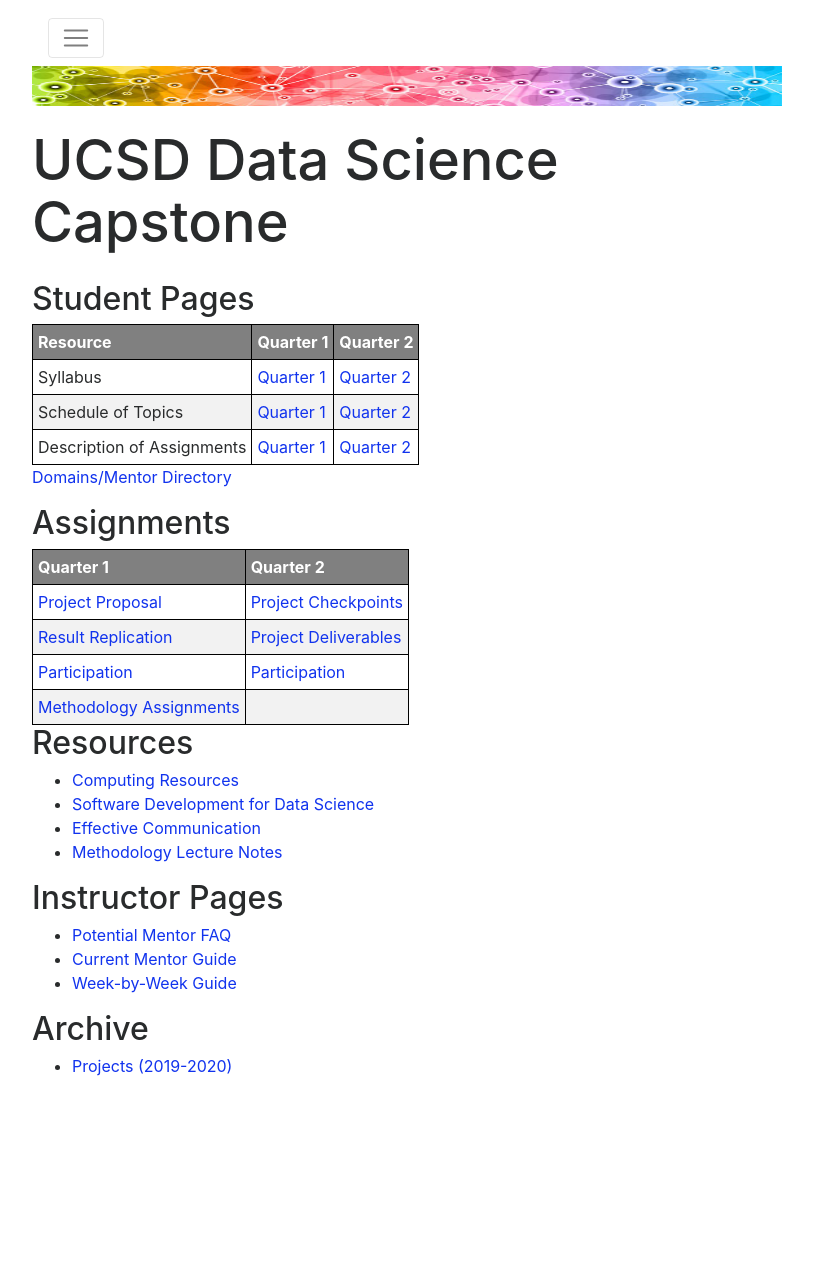
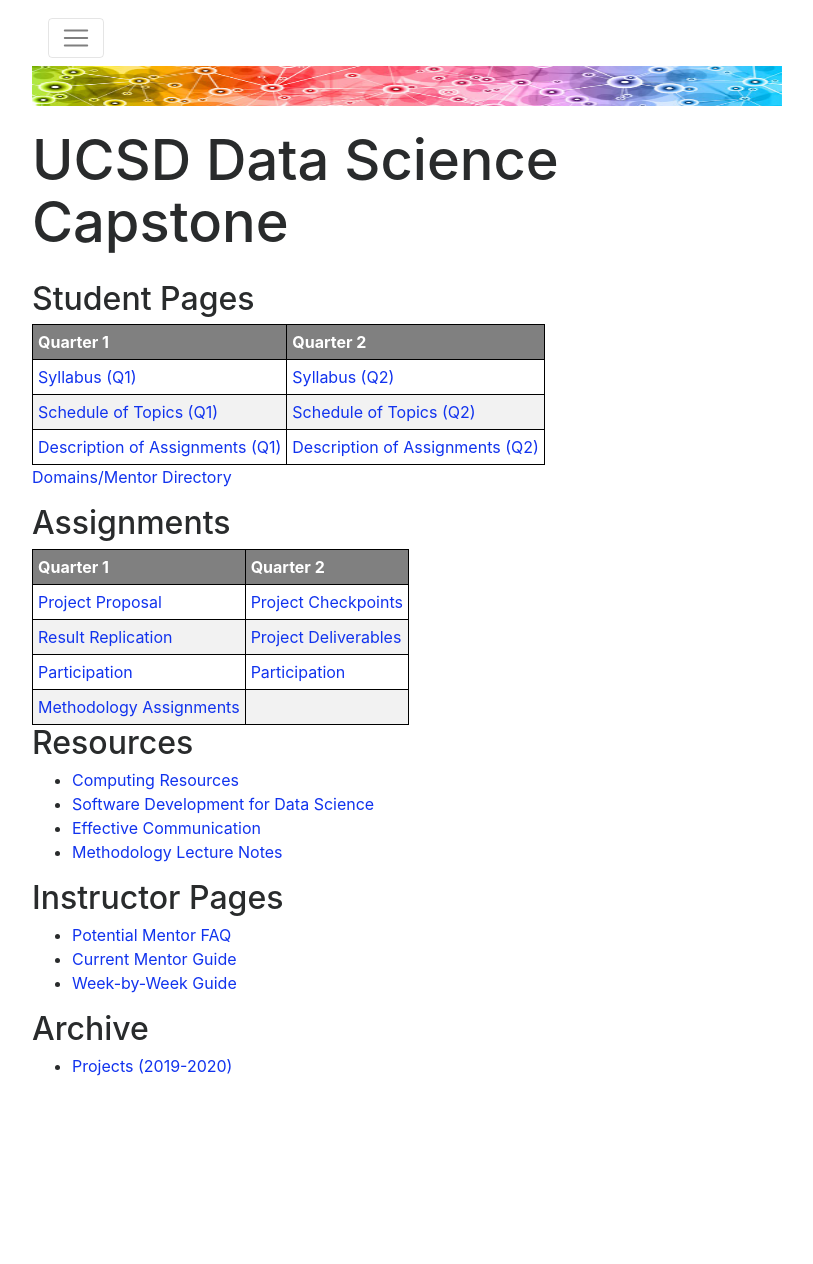
Before and after one commit to DSC-Capstone/dsc-capstone.github.io, a Jekyll site: the page built from index.md, in a window 1280 px wide. Shown: the whole page, without its empty margins (233-1046 px from the left). Built offline with Jekyll 4.4.1, drawn with Linux system fonts in a browser that asks for light colours; nearby versions of some CDN libraries.

Commit message:
change table format on front page

```diff
--- a/index.md
+++ b/index.md
@@ -7,11 +7,11 @@ permalink: /
 
 ## Student Pages
 
-|Resource|Quarter 1|Quarter 2|
-|---|---|---|
-|Syllabus|[Quarter 1](/student/quarter-1-syllabus)|[Quarter 2](/student/quarter-2-syllabus)|
-|Schedule of Topics|[Quarter 1](/student/quarter-1-schedule)|[Quarter 2](/student/quarter-2-schedule)|
-|Description of Assignments|[Quarter 1](/student/quarter-1-assignment-descriptions)|[Quarter 2](/student/quarter-2-assignment-descriptions)|
+|Quarter 1|Quarter 2|
+|---|---|
+|[Syllabus (Q1)](/student/quarter-1-syllabus)|[Syllabus (Q2)](/student/quarter-2-syllabus)|
+|[Schedule of Topics (Q1)](/student/quarter-1-schedule)|[Schedule of Topics (Q2)](/student/quarter-2-schedule)|
+|[Description of Assignments (Q1)](/student/quarter-1-assignment-descriptions)|[Description of Assignments (Q2)](/student/quarter-2-assignment-descriptions)|
 
 [Domains/Mentor Directory](/student/domains)
 
```
